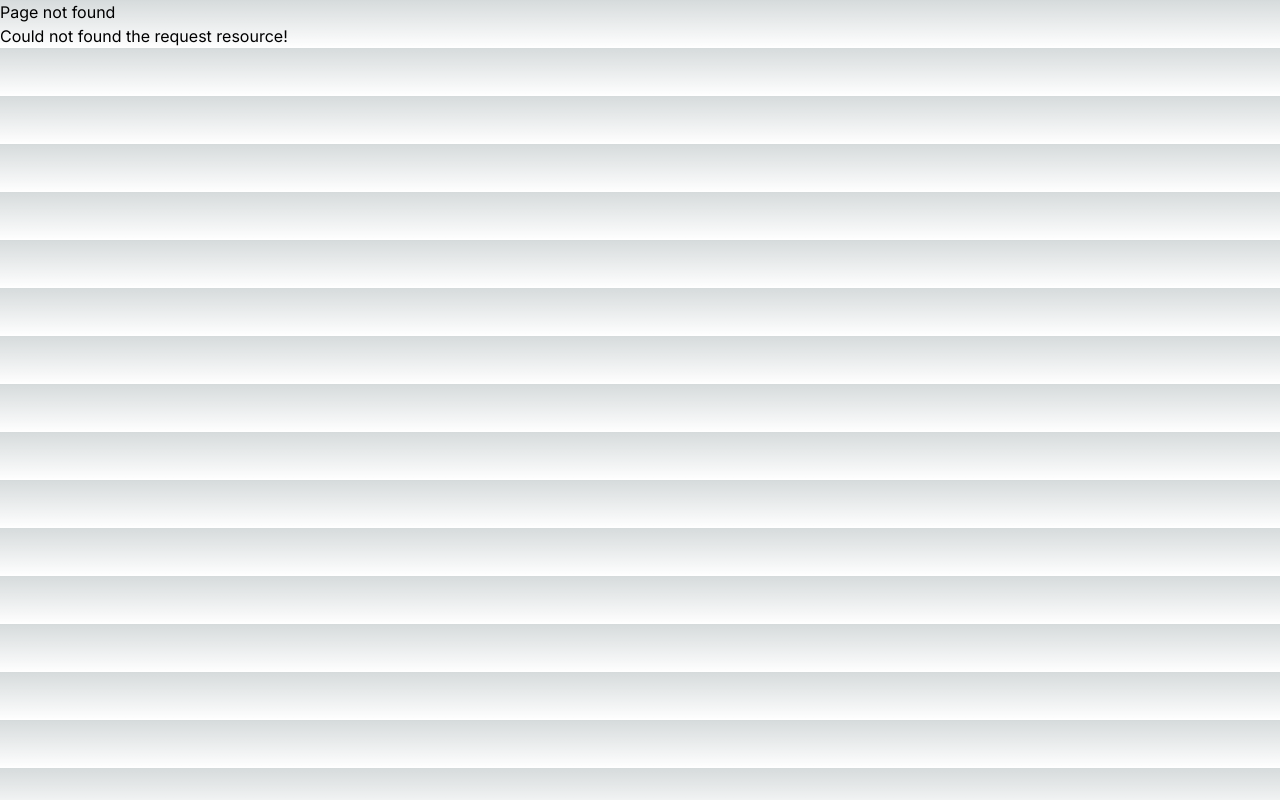
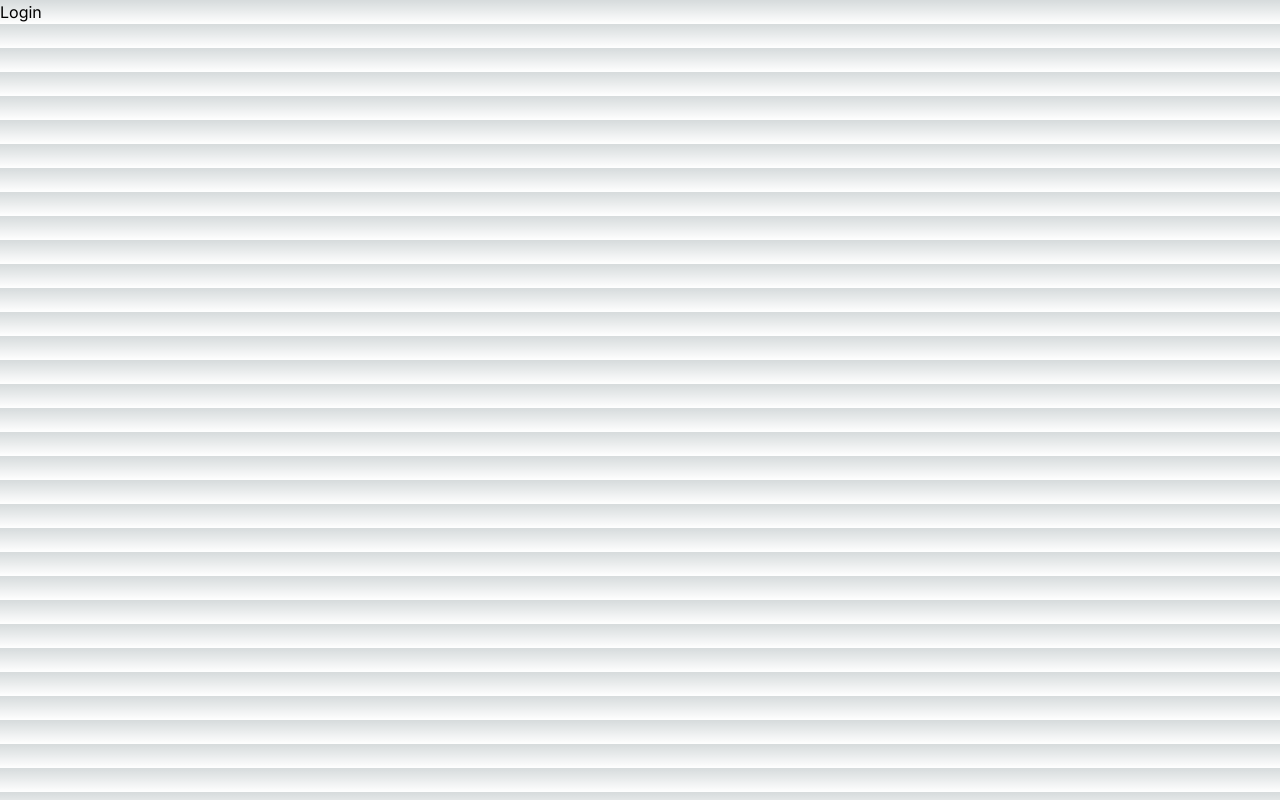
Before and after one commit to AmanSharma182/nextjs-14-practice-app, a Next.js app: page /login in a window 1280 px wide. Before the commit this address had no page. Built offline with nearby package versions, Linux system fonts and the light colour scheme.

Commit message:
Tutorial 13 - Completed

```diff
--- /dev/null
+++ b/src/app/(auth)/forgot-password/page.tsx
@@ -0,0 +1,5 @@
+export default function ForgotPassword() {
+  return (
+    <h1>ForgotPassword</h1>
+  )
+}
--- /dev/null
+++ b/src/app/(auth)/login/page.tsx
@@ -0,0 +1,5 @@
+export default function Login() {
+  return (
+    <h1>Login</h1>
+  )
+}
--- /dev/null
+++ b/src/app/(auth)/register/page.tsx
@@ -0,0 +1,5 @@
+export default function Register() {
+  return (
+    <h1>Register</h1>
+  )
+}
```
